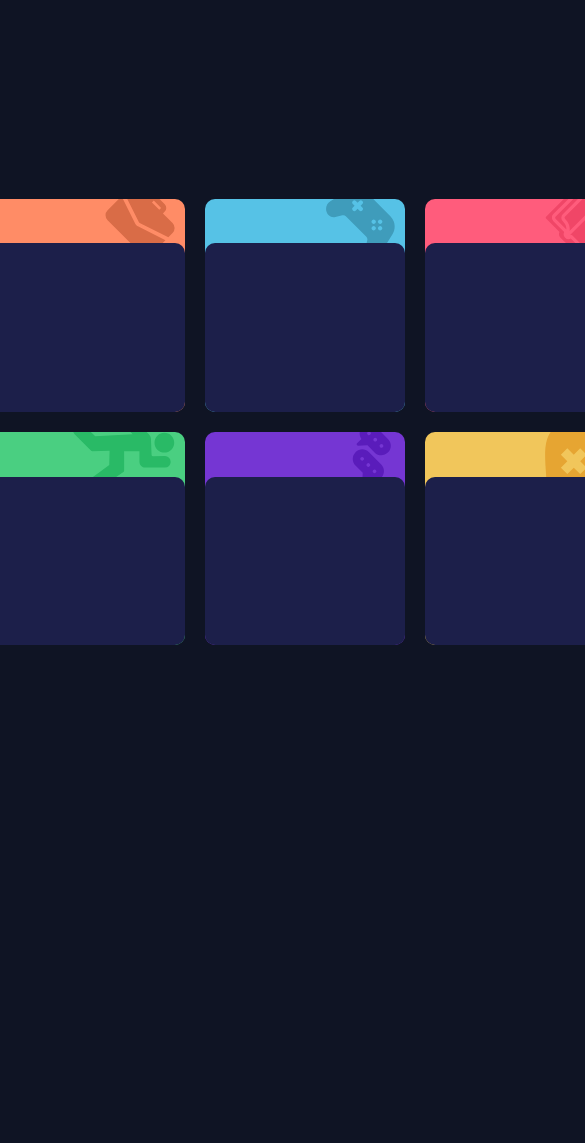
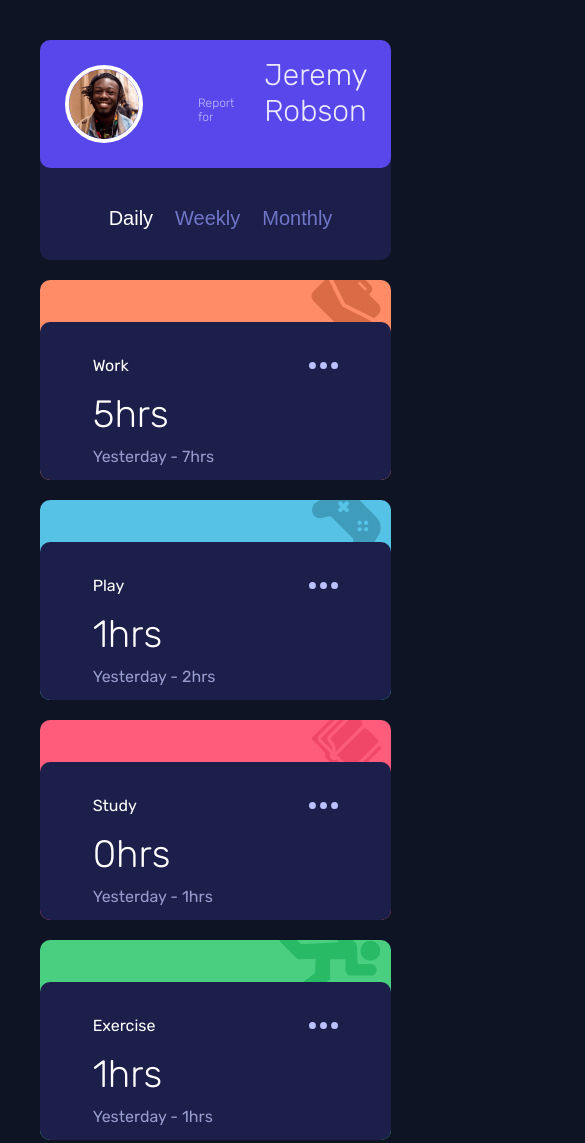
Before and after one commit to kunal90803/time_tracking_dashboard_UI, a plain HTML site: page index.html in a window 390 px wide. Shown: the top 1143 px of the page, 585 px wide, since content can reach past the window. Before the commit the page ends 844 px from the top, so only its background shows below. Drawn offline with Linux system fonts and the light colour scheme.

Commit message:
ui_update

```diff
--- a/index.html
+++ b/index.html
@@ -12,8 +12,11 @@
       href="./images/favicon-32x32.png"
     />
     <link rel="stylesheet" href="style.css" />
-    <link href="https://fonts.googleapis.com/css2?family=Rubik:wght@300;400;500&display=swap" rel="stylesheet">
-
+    <link rel="stylesheet" href="responsive.css" />
+    <link
+      href="https://fonts.googleapis.com/css2?family=Rubik:wght@300;400;500&display=swap"
+      rel="stylesheet"
+    />
 
     <title>Frontend Mentor | Time tracking dashboard</title>
 
@@ -33,39 +36,53 @@
       <section>
         <div class="intro">
           <div class="user">
-                <img src="./images/image-jeremy.png" alt="jeremy">
-                <p >Report for</p>
+            <img src="./images/image-jeremy.png" alt="jeremy" />
+            <p>Report for</p>
             <h1>Jeremy Robson</h1>
           </div>
           <div class="stats">
-              <button class="daily">Daily</button>
-              <button class="weekly">Weekly</button>
-              <button class="monthly ">Monthly</button>
+            <button class="daily active" onclick="setTimer('daily',this)">
+              Daily
+            </button>
+            <button class="weekly" onclick="setTimer('weekly',this)">
+              Weekly
+            </button>
+            <button class="monthly" onclick="setTimer('monthly',this)">
+              Monthly
+            </button>
           </div>
-
         </div>
         <div class="work">
-          <img class="bag" src="./images/icon-work.svg" alt="">
-	  <div class="workdet"></div>
+          <img class="bag" src="./images/icon-work.svg" alt="" />
+          <div class="workdet">
+            <!-- <article class="boxtop">
+              <p>Work</p>
+              <img src="./images/icon-ellipsis.svg" alt="" />
+            </article>
+
+            <span class="curr">32hrs</span>
+
+            <span class="prev">Last Week - 36hrs</span> -->
+          </div>
         </div>
         <div class="play">
-		<img class="bag" src="./images/icon-play.svg" alt="">
+          <img class="bag" src="./images/icon-play.svg" alt="" />
           <div class="workdet"></div>
         </div>
         <div class="study">
-		<img class="bag" src="./images/icon-study.svg" alt="">
+          <img class="bag" src="./images/icon-study.svg" alt="" />
           <div class="workdet"></div>
         </div>
         <div class="exercise">
-		<img class="bag" src="./images/icon-exercise.svg" alt="">
+          <img class="bag" src="./images/icon-exercise.svg" alt="" />
           <div class="workdet"></div>
         </div>
         <div class="social">
-		<img class="bag" src="./images/icon-social.svg" alt="">
+          <img class="bag" src="./images/icon-social.svg" alt="" />
           <div class="workdet"></div>
         </div>
         <div class="selfcare">
-		<img class="bag" src="./images/icon-self-care.svg" alt="">
+          <img class="bag" src="./images/icon-self-care.svg" alt="" />
           <div class="workdet"></div>
         </div>
       </section>
@@ -78,5 +95,4 @@
 
     <script src="./main.js"></script>
   </body>
-
 </html>
--- a/main.js
+++ b/main.js
@@ -1,14 +1,47 @@
-async function dataCollector(){
-        const url="./data.json";
+let elements = document.getElementsByClassName("workdet");
+let timer = "daily";
+let pre;
+
+async function dataCollector() {
+  const url = "./data.json";
   try {
-                const response=await fetch(url);
-                if(!response.ok){
+    const response = await fetch(url);
+    if (!response.ok) {
       throw new Error(`response status: ${response.status}`);
     }
-                const json=await response.json();
-                console.log(json[3]);
+    const json = await response.json();
+    if (timer == "daily") {
+      pre = "Yesterday";
+    } else if (timer == "weekly") {
+      pre = "Last Week";
+    } else if (timer == "monthly") {
+      pre = "Last Month";
+    }
+    for (let i = 0; i < 6; i++) {
+      elements[i].innerHTML = `
+        <article class="boxtop">
+              <p>${json[i].title}</p>
+              <img class="threedot" src="./images/icon-ellipsis.svg" alt="" />
+            </article>
+
+            <span class="curr">${json[i].timeframes[timer].current}hrs</span>
+
+            <span class="prev">${pre} - ${json[i].timeframes[timer].previous}hrs</span>
+        `;
+    }
+    // console.log(json[1]);
   } catch (error) {
     console.log(error.message);
   }
 }
+function setTimer(newTimer, element) {
+  timer = newTimer;
+  document
+    .querySelectorAll(".stats button")
+    .forEach((btn) => btn.classList.remove("active"));
+  element.classList.add("active");
   dataCollector();
+}
+dataCollector();
+
+// console.log(elements[1]);
--- /dev/null
+++ b/responsive.css
@@ -0,0 +1,40 @@
+@media (max-width: 576px) {
+	body {
+	  height: 100%;
+	}
+
+	section {
+	  display: grid;
+	  grid-template-columns: repeat(1, minmax(300px, 1fr));
+	  grid-template-rows: auto repeat(7, minmax(200px, auto)); /* Adjusted */
+	  gap: 20px;
+	  background-color: hsl(226, 43%, 10%);
+	  padding: 40px;
+	  width: 90%;
+	  max-width: 1200px;
+	}
+
+	.intro {
+	  display: flex;
+	  flex-direction: column;
+	  align-items: center;
+	  gap: 10px;
+	  height: auto; /* Allow it to take only required space */
+	}
+
+	.user {
+	  display: flex;
+	  justify-content: center;
+	  align-items: center;
+	  height: fit-content;
+	}
+
+	.stats {
+	  display: flex;
+	  flex-direction: row;
+	}
+
+	section > div {
+	  min-height: 200px; /* Ensures all grid items have space */
+	}
+  }
--- a/style.css
+++ b/style.css
@@ -1,4 +1,4 @@
-body{
+body {
   margin: 0;
   padding: 0;
   width: 100vw;
@@ -8,10 +8,10 @@ body{
   justify-content: center;
   align-items: center;
   background-color: rgb(15, 20, 36);
-    font-family: 'Rubik', sans-serif;
+  font-family: "Rubik", sans-serif;
   font-weight: 400; /* Default weight */
 }
-main{
+main {
   max-width: 1440px;
   color: white;
 }
@@ -37,7 +37,7 @@ section div{
 section {
   display: grid;
   grid-template-columns: repeat(4, minmax(200px, 1fr));
-    grid-template-rows: repeat(2, minmax(200px, 1fr));;
+  grid-template-rows: repeat(2, minmax(200px, 1fr));
   gap: 20px;
   background-color: hsl(226, 43%, 10%);
   padding: 40px;
@@ -50,7 +50,7 @@ section div {
   background-color: hsl(235, 46%, 20%);
   border-radius: 10px;
   padding: 20px;
-    min-height: 150px;
+  /* min-height: 150px; */
 }
 
 .intro {
@@ -61,32 +61,31 @@ section div {
   padding: 0;
   /* justify-content: center; */
 }
-.user{
+.user {
   padding: 0;
   height: 70%;
   width: 100%;
   background-color: hsl(246, 80%, 60%);
 }
-.user img{
+.user img {
   height: 70px;
   margin: 25px;
   border-radius: 50%;
   border: 4px solid white;
 }
-.user p{
+.user p {
   margin-left: 30px;
   margin-bottom: 0;
   font-weight: 100;
   color: hsl(236, 100%, 87%);
   font-size: 12px;
 }
-.user h1{
+.user h1 {
   font-size: 30px;
   margin-left: 30px;
   margin-top: 2px;
   font-weight: 50;
-    color: hsl(260, 43%, 99%,90%);
-
+  color: hsl(260, 43%, 99%, 90%);
 }
 .light {
   color: white;
@@ -114,55 +113,95 @@ section div {
   color: white;
 }
 
-.work{
+.work {
   background-color: hsl(15, 100%, 70%);
   padding: 0;
   position: relative;
   overflow: hidden;
 }
-.bag{
+.bag {
   position: absolute;
   right: 10px;
   top: -12px;
   height: 70px;
 }
-.workdet{
+.workdet {
   position: absolute;
   bottom: -2px;
   left: 0px;
   right: 0px;
   width: 100%;
   height: 80%;
-    padding: 0;
+  padding: 5% 15% 20px 15%;
+  box-sizing: border-box;
+  display: flex;
+  flex-direction: column;
+  cursor: pointer;
+}
 
+.workdet:hover{
+  background-color: hsl(235, 30%, 36%);
 }
-.play{
+
+.play {
   background-color: hsl(195, 74%, 62%);
   padding: 0;
   position: relative;
   overflow: hidden;
 }
-.study{
+.study {
   background-color: hsl(348, 100%, 68%);
   padding: 0;
   position: relative;
   overflow: hidden;
 }
-.exercise{
+.exercise {
   background-color: hsl(145, 58%, 55%);
   padding: 0;
   position: relative;
   overflow: hidden;
 }
-.social{
+.social {
   background-color: hsl(264, 64%, 52%);
   padding: 0;
   position: relative;
   overflow: hidden;
 }
-.selfcare{
+.selfcare {
   background-color: hsl(43, 84%, 65%);
   padding: 0;
   position: relative;
   overflow: hidden;
 }
+.boxtop {
+  display: flex;
+  align-items: center;
+  justify-content: space-between;
+  /* padding: 5% 5%; */
+}
+.boxtop img{
+    width: 12%;
+}
+.curr{
+    font-size: 38px;
+    font-weight: 100;
+}
+.prev{
+    /* font-weight: 100; */
+    color: hsl(235, 36%, 70%);
+    margin-top: 10px;
+    font-size: 16px;
+}
+.threedot{
+  cursor: pointer;
+}
+.threedot:hover{
+  filter: brightness(0) invert(1);
+}
+.stats button:hover{
+  color: white;
+}
+.stats button.active {
+
+  color: white;
+}
```
Lines whose indentation alone changed are shown as unchanged.
